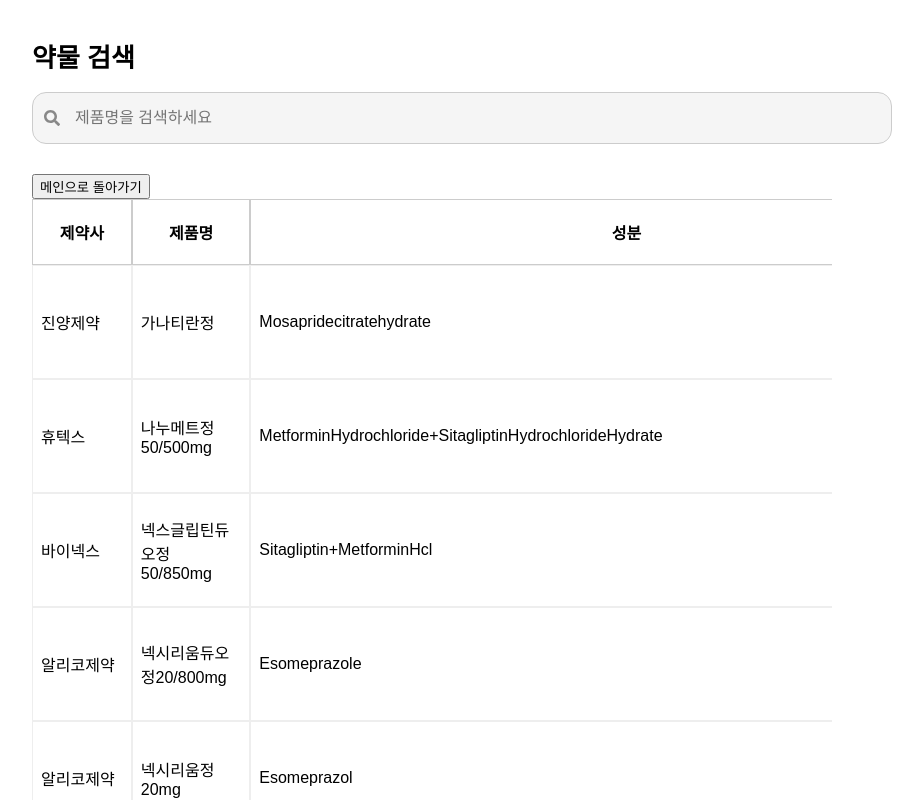
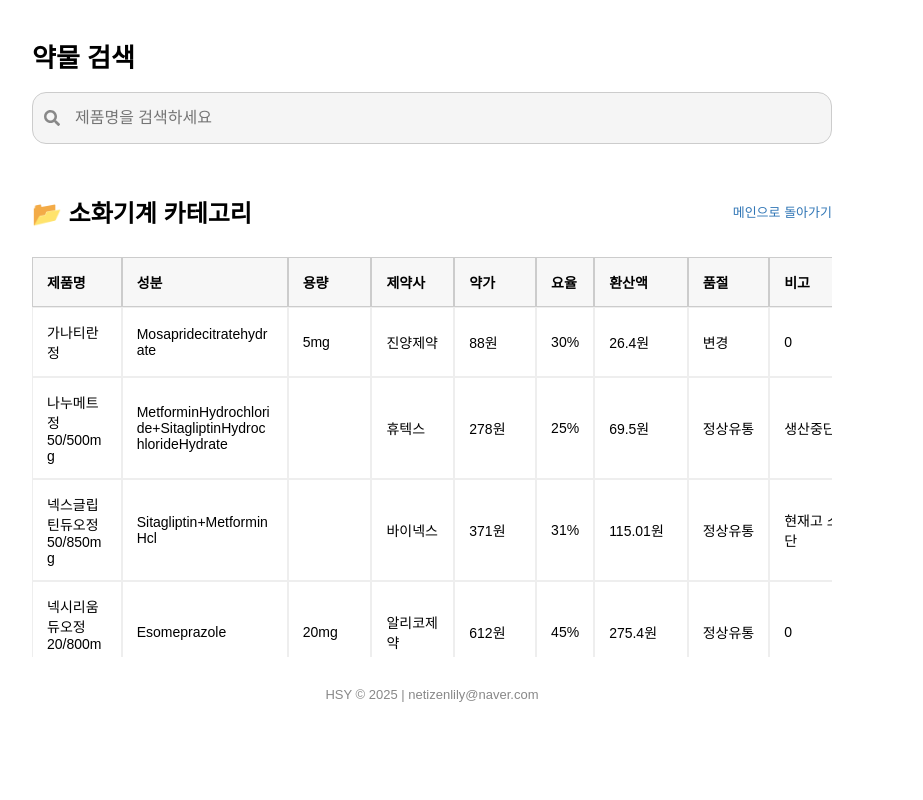
Before and after one commit to dasampharm/dasanpharm, a React (Create React App) app: page / in a window 1280 px wide. Both pictures are taken after a click on the button "소화기계". Shown: the top 800 px of the page, without its empty margins (208-1131 px from the left). Built offline with nearby package versions, Linux system fonts and the light colour scheme.

Commit message:
Update App.js_1128

```diff
--- a/src/App.js
+++ b/src/App.js
@@ -9,7 +9,7 @@ function App() {
   const [suggestions, setSuggestions] = useState([]);
   const [selectedDrug, setSelectedDrug] = useState(null);
   const [sameDoseOnly, setSameDoseOnly] = useState(false);
-  const [availableOnly, setAvailableOnly] = useState(false);
+  const [availableOnly, setAvailableOnly] = useState(false); // ✅ 거래 가능 필터 추가
   const [selectedCategory, setSelectedCategory] = useState(null);
   const inputRef = useRef(null);
 
@@ -36,7 +36,7 @@ function App() {
     setSelectedDrug(item);
     setSuggestions([]);
     setSameDoseOnly(false);
-    setAvailableOnly(false);
+    setAvailableOnly(false); // 검색 시 거래 가능 초기화
     setSelectedCategory(null);
   };
 
@@ -45,15 +45,7 @@ function App() {
     setQuery("");
     setSelectedDrug(null);
     setSuggestions([]);
-    setAvailableOnly(false);
-  };
-
-  const handleMainClick = () => {
-    setSelectedCategory(null);
-    setSelectedDrug(null);
-    setQuery("");
-    setSameDoseOnly(false);
-    setAvailableOnly(false);
+    setAvailableOnly(false); // 카테고리 클릭 시 거래 가능 초기화
   };
 
   const getFilteredDrugs = () => {
@@ -69,10 +61,11 @@ function App() {
         return sameIngredient && (!sameDoseOnly || sameDose);
       });
 
-      filtered = [selectedDrug, ...filtered.filter((item) => item["제품명"] !== selectedDrug["제품명"])];
-    }
-
-    if (selectedCategory) {
+      filtered = [
+        selectedDrug,
+        ...filtered.filter((item) => item["제품명"] !== selectedDrug["제품명"])
+      ];
+    } else if (selectedCategory) {
       filtered = data.filter((item) => item["분류"] === selectedCategory);
     }
 
@@ -83,10 +76,21 @@ function App() {
     return filtered;
   };
 
+  const handleReset = () => {
+    setSelectedCategory(null);
+    setSelectedDrug(null);
+    setQuery("");
+    setSameDoseOnly(false);
+    setAvailableOnly(false);
+    setSuggestions([]);
+    if (inputRef.current) inputRef.current.value = "";
+  };
+
   return (
     <div style={{ padding: "20px", fontFamily: "sans-serif", maxWidth: "800px", margin: "0 auto" }}>
       <div style={{ position: "sticky", top: 0, zIndex: 10, backgroundColor: "#fff", paddingBottom: "10px" }}>
         <h1 style={{ fontSize: "26px" }}>약물 검색</h1>
+        <div style={{ display: "flex", gap: "8px" }}>
           <div style={{ position: "relative", flexGrow: 1 }}>
             <FaSearch style={{ position: "absolute", top: "50%", left: "12px", transform: "translateY(-50%)", color: "#888" }} />
             <input
@@ -95,35 +99,96 @@ function App() {
               value={query}
               onChange={handleInputChange}
               placeholder="제품명을 검색하세요"
-            style={{ width: "100%", padding: "16px 16px 16px 42px", fontSize: "16px", border: "1px solid #ccc", borderRadius: "14px", backgroundColor: "#f5f5f5" }}
+              style={{
+                width: "100%",
+                padding: "16px 16px 16px 42px",
+                fontSize: "16px",
+                border: "1px solid #ccc",
+                borderRadius: "14px",
+                backgroundColor: "#f5f5f5",
+                boxSizing: "border-box"
+              }}
             />
+            <ul style={{ listStyle: "none", paddingLeft: 0, maxHeight: "400px", overflowY: "auto", border: suggestions.length > 0 ? "1px solid #ccc" : "none", margin: 0, background: "white", position: "absolute", top: "56px", zIndex: 2, borderRadius: "4px", width: "100%" }}>
+              {suggestions.map((item, index) => (
+                <li key={index} onClick={() => handleSuggestionClick(item)} style={{ cursor: "pointer", padding: "10px 12px" }}>{item["제품명"]}</li>
+              ))}
+            </ul>
+          </div>
         </div>
       </div>
 
+      {!selectedDrug && !selectedCategory && (
+        <>
+          <h3 style={{ fontSize: "16px", marginTop: "20px", marginBottom: "8px" }}>약물 카테고리</h3>
+          <div style={{ display: "flex", flexWrap: "wrap", gap: "10px", marginBottom: "20px" }}>
+            {categories.map((cat) => (
+              <button key={cat} onClick={() => handleCategoryClick(cat)} style={{ padding: "10px 16px", border: "1px solid #ccc", borderRadius: "12px", background: "white", fontSize: "14px", cursor: "pointer" }}>{cat}</button>
+            ))}
+          </div>
+
+          <h3 style={{ fontSize: "16px", marginBottom: "8px" }}>안내사항</h3>
+          <div style={{ backgroundColor: "#f9f9f9", border: "1px solid #ccc", borderRadius: "12px", padding: "20px", fontSize: "13px", lineHeight: "1.7" }}>
+            <p>다산팜에서 거래하는 약물 리스트입니다.</p>
+            <p>제품명 검색 시 동일 성분의 약물이 보여집니다.</p>
+            <p>약가는 매일 영업일 10시 경에 업데이트됩니다.</p>
+          </div>
+        </>
+      )}
+
       {(selectedDrug || selectedCategory) && (
-        <div style={{ marginTop: "20px" }}>
-          <button onClick={handleMainClick}>메인으로 돌아가기</button>
+        <div style={{ marginTop: "20px", width: "100%", overflowX: "auto" }}>
           {selectedDrug && (
-            <div>
-              <label><input type="checkbox" checked={sameDoseOnly} onChange={() => setSameDoseOnly(!sameDoseOnly)} /> 동일 용량</label>
-              <label style={{ marginLeft: "10px" }}><input type="checkbox" checked={availableOnly} onChange={() => setAvailableOnly(!availableOnly)} /> 거래 가능</label>
+            <div style={{ marginBottom: "8px" }}>
+              <div style={{ fontSize: "16px" }}>성분: {selectedDrug["성분"]} {selectedDrug["용량"]}</div>
             </div>
           )}
-          <div style={{ overflowX: "auto" }}>
-            <table style={{ width: "100%", borderCollapse: "separate", borderSpacing: 0 }}>
+
+          <div style={{ display: "flex", justifyContent: "space-between", alignItems: "center", marginBottom: "8px" }}>
+            <h2>{selectedDrug ? "동일성분조회" : `📂 ${selectedCategory} 카테고리`}</h2>
+            <span onClick={handleReset} style={{ fontSize: "13px", color: "#2F75B5", cursor: "pointer" }}>메인으로 돌아가기</span>
+          </div>
+
+          {selectedDrug && (
+            <div style={{ display: "flex", gap: "10px", marginBottom: "10px" }}>
+              <label style={{ display: "flex", alignItems: "center", fontSize: "14px" }}>
+                <input type="checkbox" checked={sameDoseOnly} onChange={() => setSameDoseOnly(!sameDoseOnly)} />
+                &nbsp;동일 용량
+              </label>
+              <label style={{ display: "flex", alignItems: "center", fontSize: "14px" }}>
+                <input type="checkbox" checked={availableOnly} onChange={() => setAvailableOnly(!availableOnly)} />
+                &nbsp;거래 가능
+              </label>
+            </div>
+          )}
+
+          <div style={{ maxHeight: "400px", overflowY: "auto", position: "relative" }}>
+            <table style={{ minWidth: "900px", borderCollapse: "separate", borderSpacing: "0", fontSize: "14px", width: "100%" }}>
               <thead>
                 <tr>
-                  {Object.keys(data[0]).map((key, idx) => (
-                    <th key={idx} style={{ border: "1px solid #ccc", padding: "8px", position: "sticky", top: 0, background: "#fff", zIndex: 2, whiteSpace: key === "품절" ? "nowrap" : "normal" }}>{key}</th>
+                  <th style={{ padding: "14px", border: "1px solid #ccc", backgroundColor: "#f7f7f7", textAlign: "left", position: "sticky", top: 0, left: 0, zIndex: 4, whiteSpace: "normal", wordBreak: "break-word" }}>제품명</th>
+                  {selectedDrug ? null : (
+                    <th style={{ padding: "14px", border: "1px solid #ccc", backgroundColor: "#f7f7f7", textAlign: "left", position: "sticky", top: 0, zIndex: 2, whiteSpace: "normal", wordBreak: "break-word" }}>성분</th>
+                  )}
+                  {["용량", "제약사", "약가", "요율", "환산액", "품절", "비고"].map((label, i) => (
+                    <th key={i} style={{ padding: "14px", border: "1px solid #ccc", backgroundColor: "#f7f7f7", textAlign: "left", position: "sticky", top: 0, zIndex: 2, whiteSpace: "normal", wordBreak: "break-word" }}>{label}</th>
                   ))}
                 </tr>
               </thead>
               <tbody>
-                {getFilteredDrugs().map((drug, idx) => (
-                  <tr key={idx}>
-                    {Object.keys(drug).map((key, index) => (
-                      <td key={index} style={{ border: "1px solid #eee", padding: "8px", whiteSpace: key === "품절" ? "nowrap" : "normal", position: index === 0 ? "sticky" : "static", left: index === 0 ? 0 : "auto", background: "#fff" }}>{drug[key]}</td>
-                    ))}
+                {getFilteredDrugs().map((drug, index) => (
+                  <tr key={index}>
+                    <td style={{ padding: "14px", border: "1px solid #eee", whiteSpace: "normal", wordBreak: "break-word", position: "sticky", left: 0, background: "#fff", zIndex: 1 }}>{drug["제품명"]}</td>
+                    {selectedDrug ? null : (
+                      <td style={{ padding: "14px", border: "1px solid #eee", whiteSpace: "normal", wordBreak: "break-word" }}>{drug["성분"]}</td>
+                    )}
+                    <td style={{ padding: "14px", border: "1px solid #eee", whiteSpace: "normal", wordBreak: "break-word" }}>{drug["용량"]}</td>
+                    <td style={{ padding: "14px", border: "1px solid #eee", whiteSpace: "normal", wordBreak: "break-word" }}>{drug["제약사"]}</td>
+                    <td style={{ padding: "14px", border: "1px solid #eee", whiteSpace: "nowrap" }}>{drug["약가"]}</td>
+                    <td style={{ padding: "14px", border: "1px solid #eee", whiteSpace: "nowrap" }}>{drug["요율"]}</td>
+                    <td style={{ padding: "14px", border: "1px solid #eee", whiteSpace: "nowrap" }}>{drug["환산액"]}</td>
+                    <td style={{ padding: "14px", border: "1px solid #eee", whiteSpace: "nowrap" }}>{drug["품절"]}</td>
+                    <td style={{ padding: "14px", border: "1px solid #eee", whiteSpace: "normal", wordBreak: "break-word" }}>{drug["비고"]}</td>
                   </tr>
                 ))}
               </tbody>
@@ -132,9 +197,9 @@ function App() {
         </div>
       )}
 
-      {!selectedDrug && !selectedCategory && categories.map(cat => (
-        <button key={cat} onClick={() => handleCategoryClick(cat)} style={{ margin: "4px" }}>{cat}</button>
-      ))}
+      <div style={{ marginTop: "30px", fontSize: "13px", color: "#888", textAlign: "center" }}>
+        HSY © 2025 | netizenlily@naver.com
+      </div>
     </div>
   );
 }
```
Lines whose indentation alone changed are shown as unchanged.
